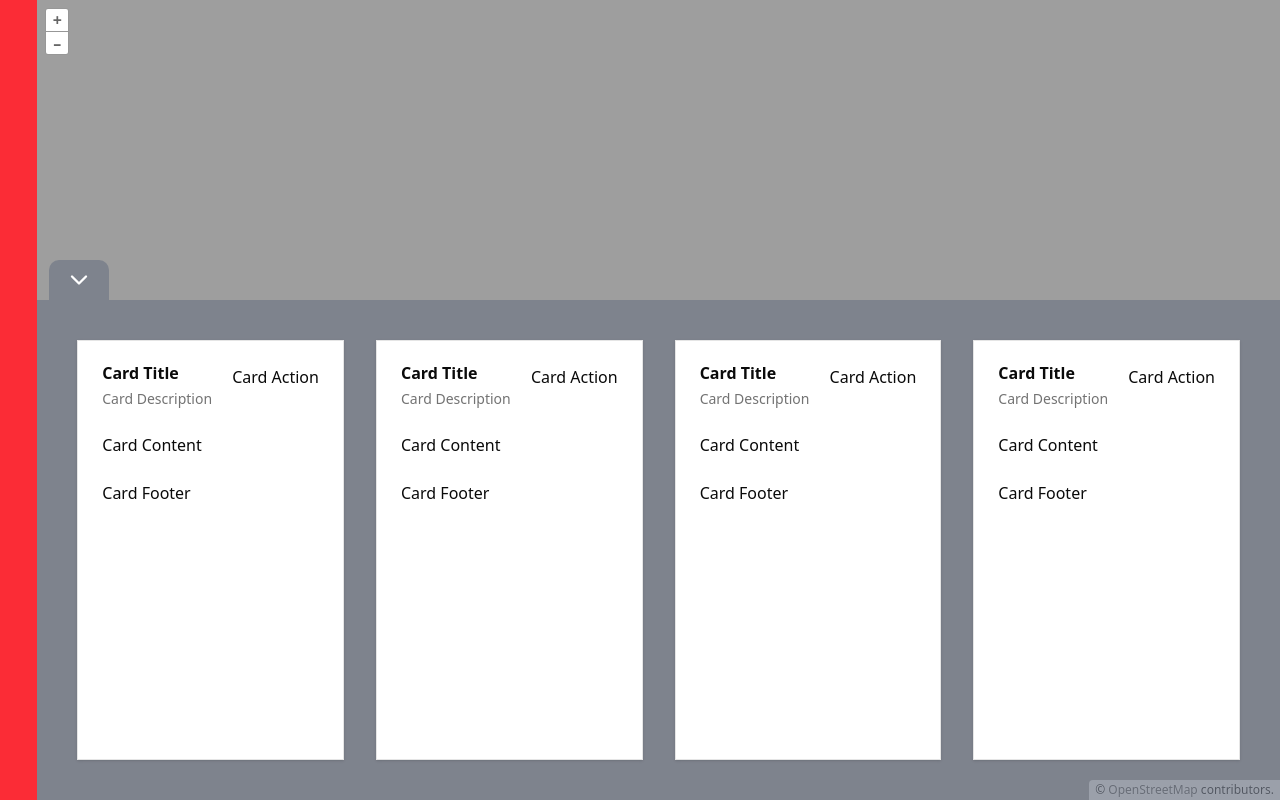
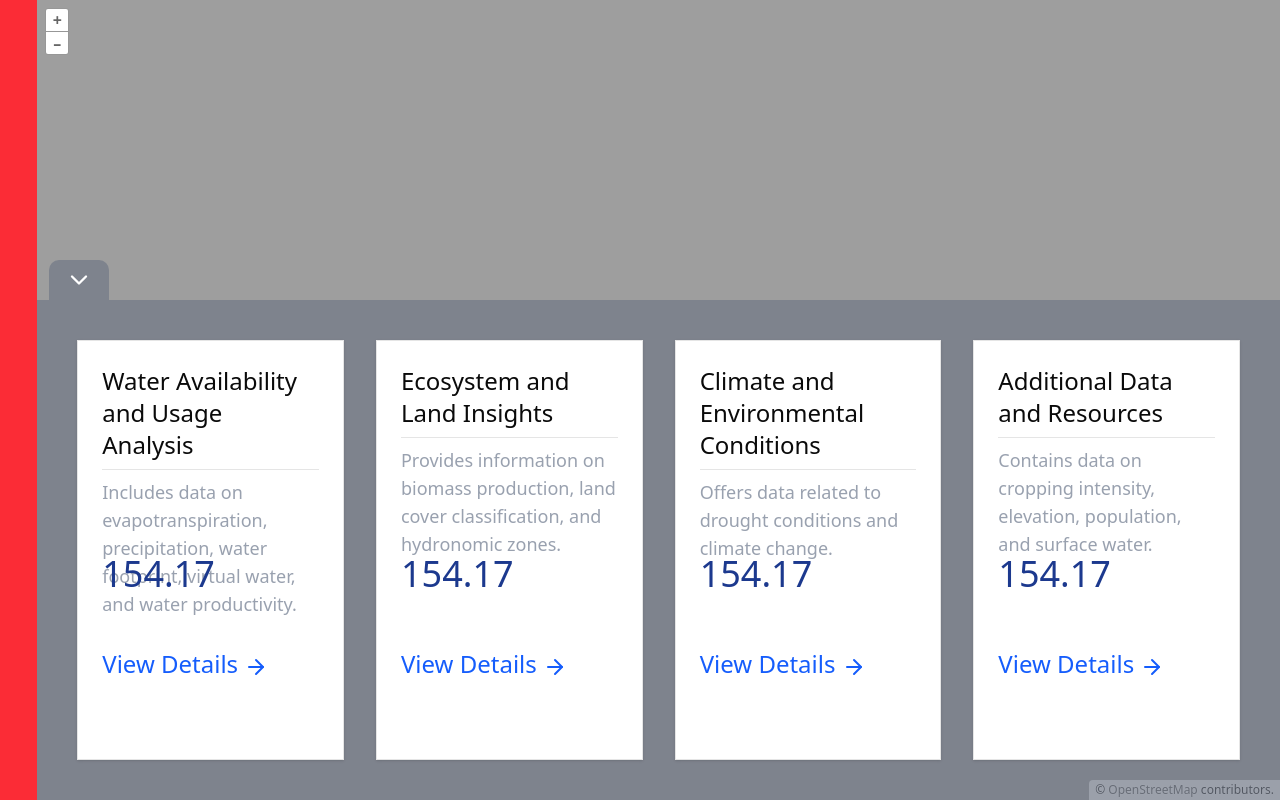
Before and after one commit to shawn-dsilva/environmental-indicator-viewer, a Next.js app: page / in a window 1280 px wide. Both pictures are taken after a click on the button 79 px from the left and 780 px from the top of the page. Built offline with nearby package versions, Linux system fonts and the light colour scheme.

Commit message:
InfoCard styling

```diff
--- a/app/components/InfoCard.tsx
+++ b/app/components/InfoCard.tsx
@@ -7,19 +7,25 @@ import {
     CardHeader,
     CardTitle,
 } from "@/components/ui/card"
-const InfoCard = () => {
+import { LucideArrowBigRight, LucideArrowRight } from "lucide-react"
+import Link from "next/link"
+const InfoCard = ({ data }) => {
     return (
-        <Card className="w-1/4 rounded-none">
-            <CardHeader>
-                <CardTitle>Card Title</CardTitle>
-                <CardDescription>Card Description</CardDescription>
-                <CardAction>Card Action</CardAction>
+        <Card className="w-1/4 rounded-none grid grid-rows-8 gap-2">
+            <CardHeader className="row-span-4">
+                <CardTitle className="text-2xl font-medium row-span-1!">{data?.title}</CardTitle>
+                <hr className="row-span-1!"></hr>
+                <CardDescription className="text-lg text-gray-400 row-span-1!">{data?.desc}</CardDescription>
             </CardHeader>
-            <CardContent>
-                <p>Card Content</p>
+            <CardContent className="row-span-2">
+                <p className="text-4xl  text-blue-900">{data?.value}</p>
             </CardContent>
-            <CardFooter>
-                <p>Card Footer</p>
+            <CardFooter className="row-span-1">
+                <Link className="text-2xl pb-2 text-blue-600 hover:text-blue-900 hover:border-b-2 border-blue-900" href={""}>
+                    <p>
+                        View Details <LucideArrowRight className="inline-block" />
+                    </p>
+                </Link>
             </CardFooter>
         </Card>
     )
--- a/app/components/MyCardDrawer.tsx
+++ b/app/components/MyCardDrawer.tsx
@@ -4,9 +4,29 @@ import { ChevronDown, ChevronUp } from 'lucide-react'
 import React, { useState } from 'react'
 import InfoCard from './InfoCard'
 
+const INFO = [
+    {
+        title: "Water Availability and Usage Analysis",
+        desc: "Includes data on evapotranspiration, precipitation, water footprint, virtual water, and water productivity.",
+        value: "154.17",
+    }, {
+        title: "Ecosystem and Land Insights",
+        desc: "Provides information on biomass production, land cover classification, and hydronomic zones.",
+        value: "154.17",
+    }, {
+        title: "Climate and Environmental Conditions",
+        desc: "Offers data related to drought conditions and climate change.",
+        value: " 154.17",
+    }, {
+        title: "Additional Data and Resources",
+        desc: "Contains data on cropping intensity, elevation, population, and surface water.",
+        value: " 154.17",
+    },
+]
+
+
 const MyCardDrawer = ({ children }) => {
     const [toggle, setToggle] = useState(false)
-
 
     return (
         <div className='w-full absolute bottom-0 left-0 '>
@@ -14,7 +34,7 @@ const MyCardDrawer = ({ children }) => {
                 {toggle ? <ChevronDown /> : <ChevronUp />}
             </Button>
             <div className={`w-full bg-gray-500/60 duration-300 ease-linear ${toggle ? "h-[500px] p-10" : "h-0"}  w-full flex flex-row gap-8`}>
-                {toggle && [...Array(4)].map((item, index) => <InfoCard key={index} item={item} />)}
+                {toggle && INFO.map((item, index) => <InfoCard key={index} data={item} />)}
             </div>
         </div>
     )
```
